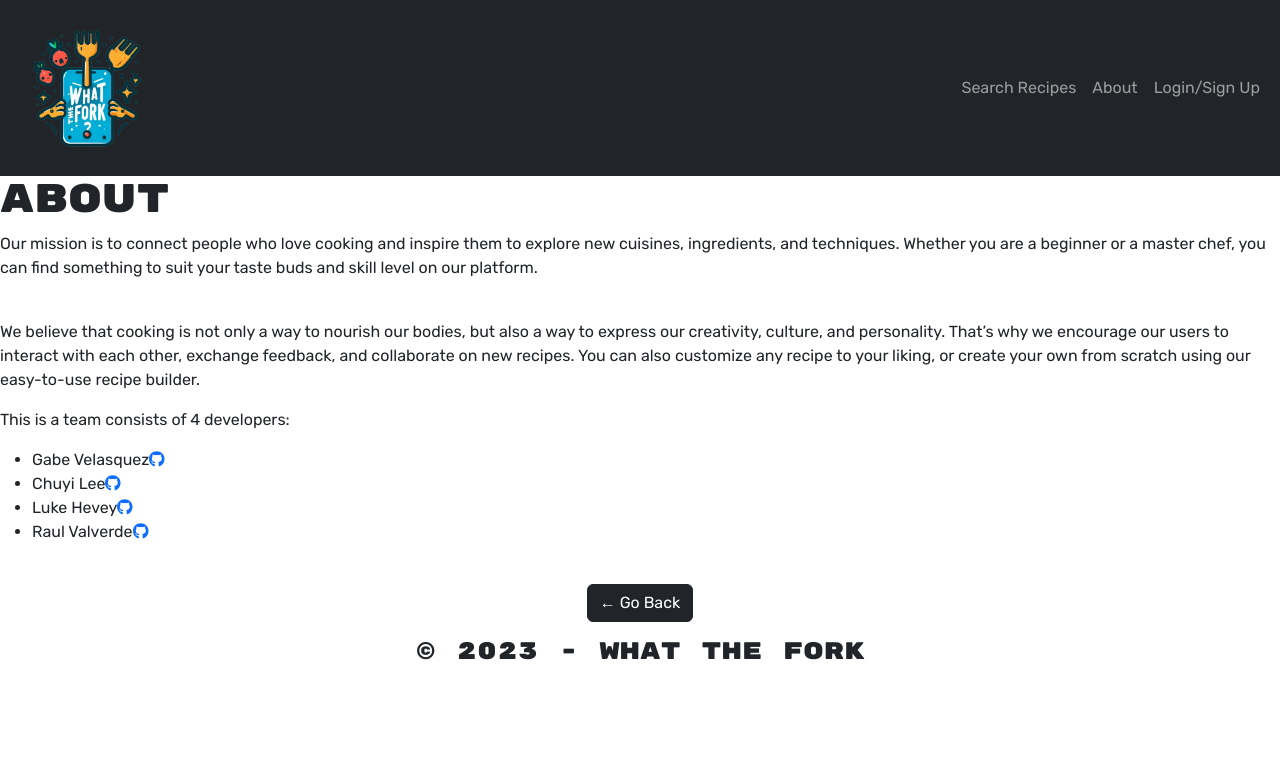
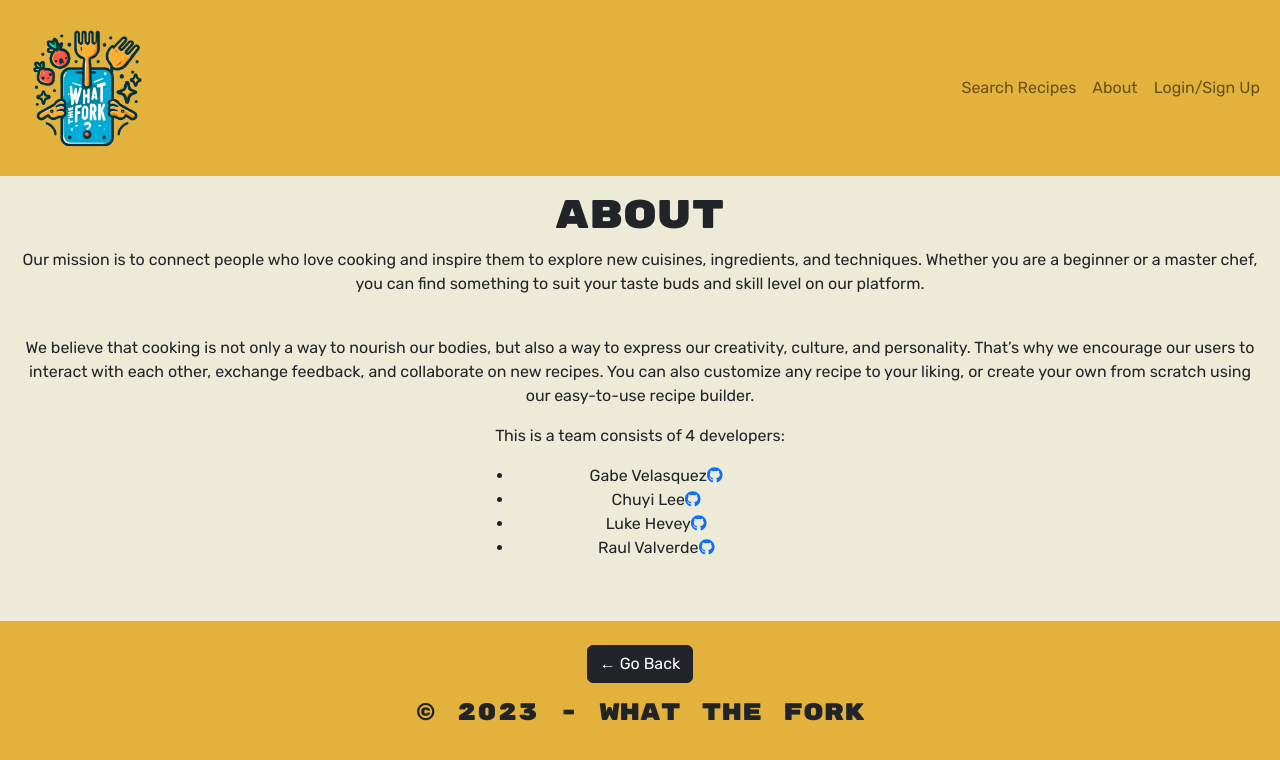
Before and after one commit to Achurale/What-The-Fork, a React (Vite) app in the folder client/: page /about in a window 1280 px wide. Shown: the top 760 px of the page. Built offline with nearby package versions, Linux system fonts and the light colour scheme.

Commit message:
Footer/navbar colors, About centered

```diff
--- a/client/src/App.css
+++ b/client/src/App.css
@@ -1,3 +1,9 @@
+* {
+  --red: #b2003a;
+  --yellow: #e3b23c;
+  --offWhite: #EDEBD7;
+}
+
 /* #root {
   max-width: 1280px;
   margin: 0 auto;
@@ -43,7 +49,10 @@
 
 body {
   font-family: 'Rubik', sans-serif;
+  background-color: var(--offWhite);
 }
+
+
 
 h1,
 h2,
@@ -62,3 +71,11 @@ h6 {
 #navLogo {
   border-radius: 50%;
 }
+
+#navbar {
+  background-color: var(--yellow);
+}
+
+footer {
+  background-color: var(--yellow);
+}
--- a/client/src/App.jsx
+++ b/client/src/App.jsx
@@ -38,11 +38,9 @@ const client = new ApolloClient({
 function App() {
   return (
     <ApolloProvider client={client}>
-    <>
       <Navbar />
       <Outlet />
       <Footer />
-    </>
     </ApolloProvider>
   );
 }
--- a/client/src/components/Footer.jsx
+++ b/client/src/components/Footer.jsx
@@ -4,7 +4,7 @@ const Footer = () => {
   const location = useLocation();
   const navigate = useNavigate();
   return (
-    <footer className="w-100 mt-auto text-dark p-4">
+    <footer className="w-100 mt-auto text-dark p-4 fixed-bottom">
       <div className="container text-center mb-5">
         {location.pathname !== '/' && (
           <button
--- a/client/src/components/Navbar.jsx
+++ b/client/src/components/Navbar.jsx
@@ -12,7 +12,7 @@ const AppNavbar = () => {
 
   return (
     <>
-      <Navbar bg="dark" variant="dark" expand="lg">
+      <Navbar expand="lg" id='navbar'>
         <Container fluid>
           <Navbar.Brand as={Link} to="/">
             <img src='./Whatthefork.png' width="150px"></img>
--- a/client/src/main.jsx
+++ b/client/src/main.jsx
@@ -15,7 +15,7 @@ const router = createBrowserRouter([
   {
     path: '/',
     element: <App />,
-    errorElement: <h1 className='display-2'>Wrong page!</h1>,
+    errorElement: <h1 className='display-2 text-center'>Wrong page!</h1>,
     children: [
       {
         index: true,
--- a/client/src/pages/About.jsx
+++ b/client/src/pages/About.jsx
@@ -2,11 +2,15 @@ import { FontAwesomeIcon } from '@fortawesome/react-fontawesome'
 import { faGithub } from '@fortawesome/free-brands-svg-icons'
 export default function About(){
     return(
-        <div>
+        <div className='text-center p-2'>
+            <div className='m-2'>
                 <h1>About</h1>
                 <p>Our mission is to connect people who love cooking and inspire them to explore new cuisines, ingredients, and techniques. Whether you are a beginner or a master chef, you can find something to suit your taste buds and skill level on our platform.</p>
                     <br/>
                 <p>We believe that cooking is not only a way to nourish our bodies, but also a way to express our creativity, culture, and personality. That’s why we encourage our users to interact with each other, exchange feedback, and collaborate on new recipes. You can also customize any recipe to your liking, or create your own from scratch using our easy-to-use recipe builder.</p>
+            </div>
+
+            <div className='m-2 w-25 mx-auto'>
                 <p>This is a team consists of 4 developers: </p>
                 <ul>
                     <li>
@@ -30,5 +34,6 @@ export default function About(){
                     </li>
                 </ul>
             </div>
+        </div>
     )
 }
```
Lines whose indentation alone changed are shown as unchanged.
